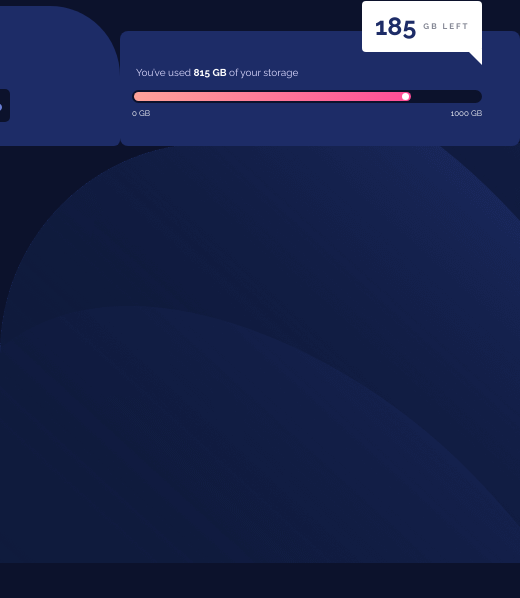
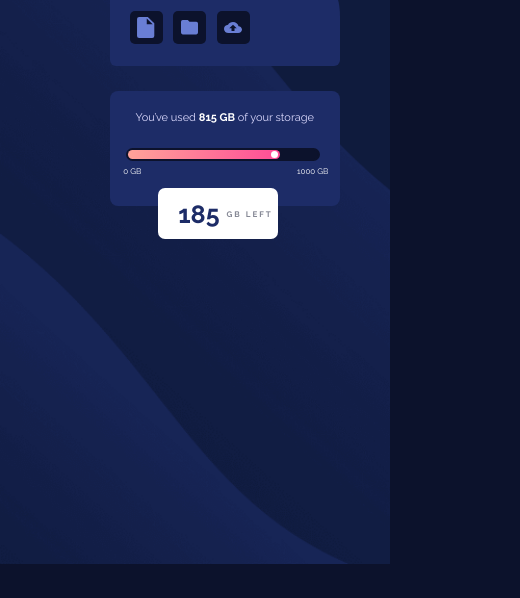
Before and after one commit to adnan80-hub/fylo-storage-data, a plain HTML site: page index.html in a window 390 px wide. Shown: the part 246-844 px from the top of the page, 520 px wide, since content can reach past the window. Drawn offline with Linux system fonts and the light colour scheme.

Commit message:
Update code

```diff
--- a/css/fylo-data.css
+++ b/css/fylo-data.css
@@ -16,7 +16,7 @@ body {
     align-items: center;
 }
 
-@media (max-width: 375px) {
+@media (max-width: 767px) {
     body {
         background-image: url("../images/bg-mobile.png");
         background-repeat: no-repeat;
@@ -43,7 +43,7 @@ body {
     justify-content: space-between;
 }
 
-@media (max-width: 375px) {
+@media (max-width: 767px) {
     .flex-fylo {
         display: flex;
         flex-direction: column;
@@ -59,7 +59,7 @@ body {
     border-top-right-radius: 70px;
 }
 
-@media (max-width: 375px) {
+@media (max-width: 767px) {
     .fylo-data {
         margin-bottom: 25px;
         width: 230px;
@@ -104,7 +104,7 @@ body {
     border-radius: 8px;
 }
 
-@media (max-width: 375px) {
+@media (max-width: 767px) {
     .fylo-size {
         width: 230px;
     }
@@ -116,7 +116,7 @@ body {
     margin-bottom: 2%;
 }
 
-@media (max-width: 375px) {
+@media (max-width: 767px) {
     .fylo-size .head-fylo {
         display: flex;
         flex-direction: column;
@@ -130,7 +130,7 @@ body {
     color: var(--Pale-Blue);
 }
 
-@media (max-width: 375px) {
+@media (max-width: 767px) {
     .head-fylo div:first-child {
         margin-left: 10px;
         font-size: 11px;
@@ -152,7 +152,7 @@ body {
     left: 4rem;
 }
 
-@media (max-width: 375px) {
+@media (max-width: 767px) {
     .head-fylo .message-net {
         position:relative;
         top: 4rem;
@@ -172,7 +172,7 @@ body {
     border-color: white white transparent transparent;
 }
 
-@media (max-width: 375px) {
+@media (max-width: 767px) {
     .message-net::before {
         position: unset;
     }
@@ -204,7 +204,7 @@ body {
     margin-bottom: 5px;
 }
 
-@media (max-width: 375px) {
+@media (max-width: 767px) {
     .inside-gradent {
         width: 194px;
         margin-top: -2rem;
@@ -241,44 +241,9 @@ body {
 }
 
 
-@media (max-width: 375px) {
+@media (max-width: 767px) {
     .from-to {
         width: 205px;
         margin-left: 6%;
     }
 }
-
-
-
-# Front-end Style Guide
-
-## Layout
-
-The designs were created to the following widths:
-
-- Mobile: 375px
-- Desktop: 1440px
-
-## Colors
-
-### Primary
-
-- Gradient: hsl(6, 100%, 80%) to hsl(335, 100%, 65%)
-
-### Neutral
-
-- Pale Blue: hsl(243, 100%, 93%)
-- Grayish Blue: hsl(229, 7%, 55%)
-- Dark Blue: hsl(228, 56%, 26%)
-- Very Dark Blue: hsl(229, 57%, 11%)
-
-## Typography
-
-### Body Copy
-
-- Font size: 14px
-
-### Font
-
-- Family: [Raleway](https://fonts.google.com/specimen/Raleway)
-- Weights: 400, 700
```
